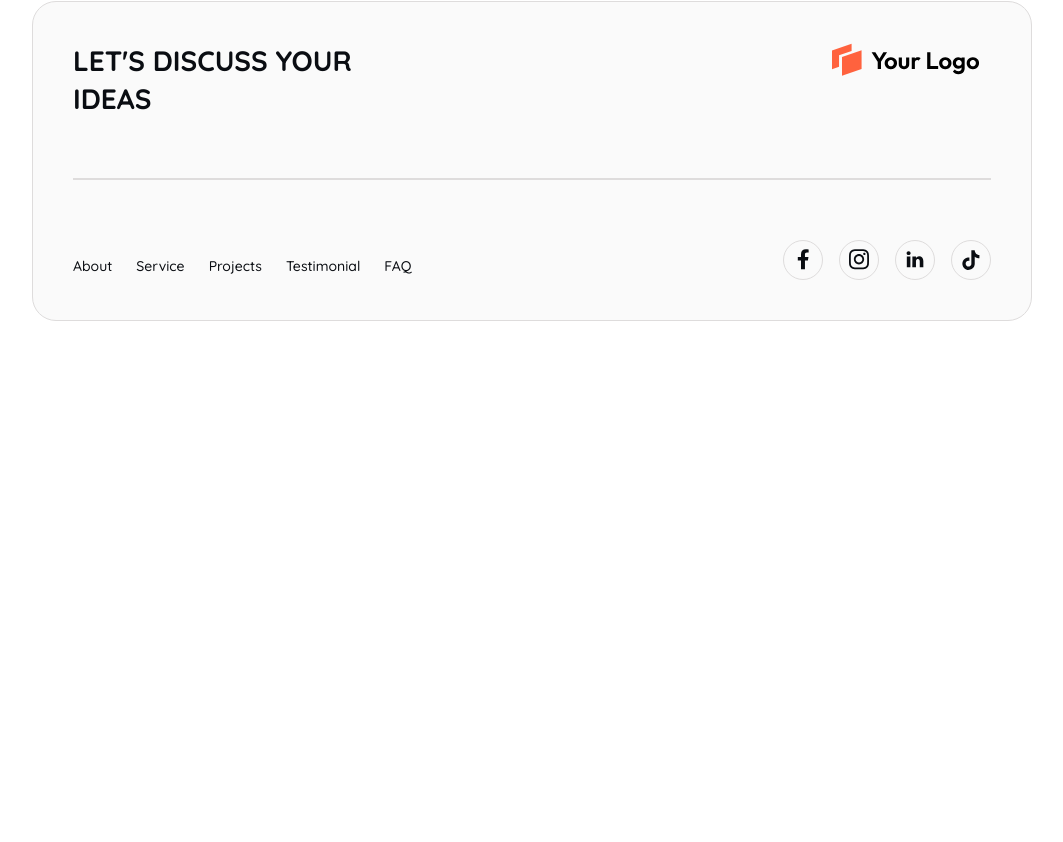
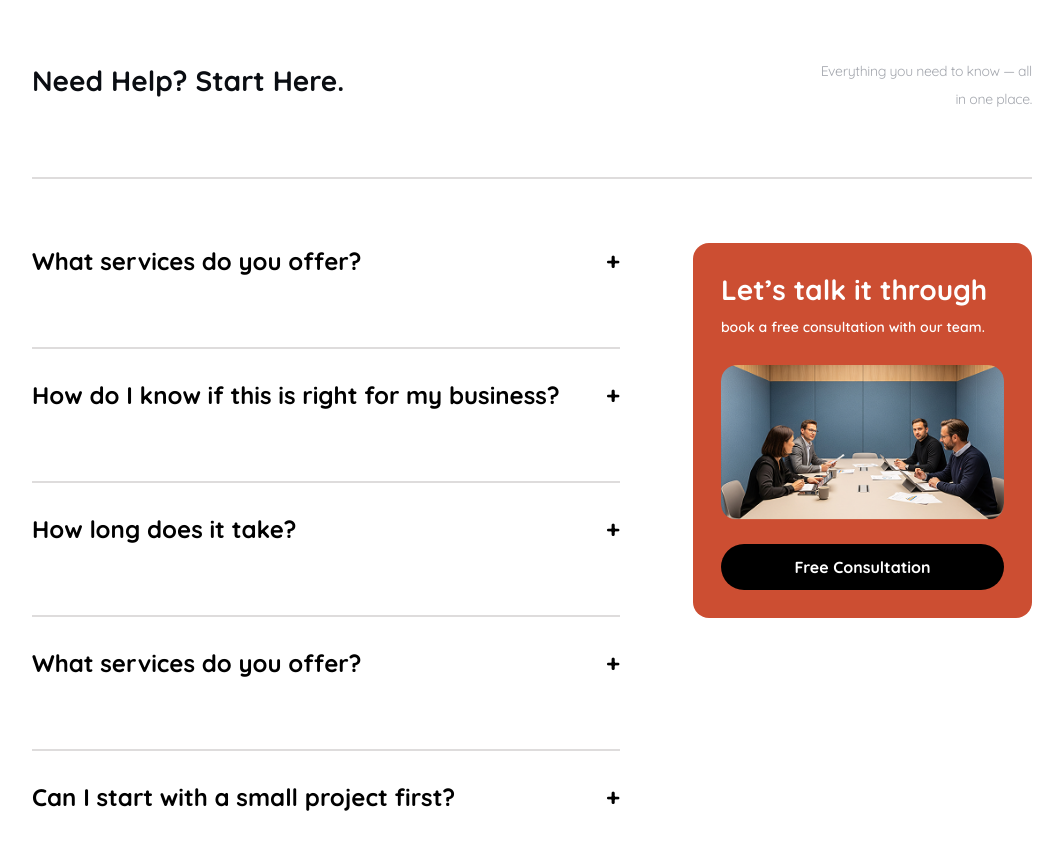
Before and after one commit to hanssav/wph-7-landing-page, a React (Vite) app: page / in a window 1280 px wide. Shown: the part 4418-5260 px from the top of the page, without its empty margins (108-1171 px from the left). Before the commit the page ends 4763 px from the top, so only its background shows below. Built offline with nearby package versions, Linux system fonts and the light colour scheme.

Commit message:
feat/qna-section
Signed-off-by: hanssav <handihandi40@gmail.com>

```diff
--- a/src/App.tsx
+++ b/src/App.tsx
@@ -5,6 +5,7 @@ import Industry from './components/container/IndustrySection';
 import Layout from './components/container/Layout';
 import Portofolio from './components/container/PortofolioSection ';
 import Process from './components/container/ProcessSection';
+import Qna from './components/container/QnaSection';
 import Service from './components/container/ServiceSection';
 import Testimonial from './components/container/TestimonialSection/Testimonial';
 
@@ -20,6 +21,7 @@ function App() {
         <Industry />
         <Portofolio />
         <Testimonial />
+        <Qna />
       </main>
     </Layout>
   );
--- /dev/null
+++ b/src/components/container/QnaSection/Qna.constants.ts
@@ -0,0 +1,36 @@
+import type { Faqs } from './Qna.types';
+
+const faqs: Faqs[] = [
+  {
+    id: 'faq-1',
+    question: 'What services do you offer?',
+    answer:
+      'We provide custom web/app development, cloud solutions, UX/UI design, and more.',
+  },
+  {
+    id: 'faq-2',
+    question: 'How do I know if this is right for my business?',
+    answer:
+      'We provide custom web/app development, cloud solutions, UX/UI design, and more.',
+  },
+  {
+    id: 'faq-3',
+    question: 'How long does it take?',
+    answer:
+      'We provide custom web/app development, cloud solutions, UX/UI design, and more.',
+  },
+  {
+    id: 'faq-4',
+    question: 'What services do you offer?',
+    answer:
+      'We provide custom web/app development, cloud solutions, UX/UI design, and more.',
+  },
+  {
+    id: 'faq-5',
+    question: 'Can I start with a small project first?',
+    answer:
+      'We provide custom web/app development, cloud solutions, UX/UI design, and more.',
+  },
+];
+
+export { faqs };
--- /dev/null
+++ b/src/components/container/QnaSection/Qna.tsx
@@ -0,0 +1,87 @@
+import React from 'react';
+import SectionWrapper from '../SectionWrapper';
+import Typography, { Subtitle, Title } from '../../ui/Typography';
+import { faqs } from './Qna.constants';
+import Button from '../../ui/Button';
+import Image from '../../ui/Image';
+import { images } from '../../../constants';
+
+const HorizontalRule: React.FC = () => (
+  <hr className='border border-base-border dark:border-base-800 w-full' />
+);
+
+const Faq = () => (
+  <React.Fragment>
+    {faqs.map((faq) => (
+      <React.Fragment key={faq.id}>
+        <details className='cursor-pointer mb-3 text-black group flex flex-col gap-4 lg:gap-7 dark:border-base-800 dark:bg-base-950'>
+          <summary className="flex justify-between font-bold text-lg leading-lg lg:text-display-xs lg:leading-display-xs after:content-['+'] group-open:after:content-['−'] dark:text-white">
+            {faq.question}
+          </summary>
+          <Typography
+            size={{ base: 'sm', lg: 'xl' }}
+            weight='normal'
+            className='text-base-500 '
+          >
+            {faq.answer}
+          </Typography>
+        </details>
+        <HorizontalRule />
+      </React.Fragment>
+    ))}
+  </React.Fragment>
+);
+
+const Qna: React.FC = () => {
+  return (
+    <SectionWrapper
+      id='qna'
+      className='flex flex-col py-10 gap-10 lg:py-20 lg:gap-16'
+    >
+      <div className='flex flex-col gap-4 lg:flex-row lg:justify-between'>
+        <Title className='lg:max-w-[340px]'>Need Help? Start Here.</Title>
+        <Subtitle className='lg:max-w-[220px] lg:self-end tracking-tight lg:text-right'>
+          Everything you need to know — all in one place.
+        </Subtitle>
+      </div>
+
+      <HorizontalRule />
+
+      <div className='flex flex-col gap-6 lg:flex-row lg:gap-[73px] lg:items-start'>
+        <div className='flex flex-col gap-7 basis-2/3 lg:gap-7'>
+          <Faq />
+        </div>
+
+        {/* <!-- IMAGE --> */}
+        <div className='flex flex-col gap-4 rounded-2xl lg:gap-6 lg:p-7 bg-primary-300 text-white p-4'>
+          <div className='flex flex-col gap-1'>
+            <Typography
+              weight='bold'
+              size={{ base: 'display-sm', lg: 'display-lg' }}
+            >
+              Let’s talk it through
+            </Typography>
+
+            <Typography weight='semibold' size={{ base: 'sm', lg: 'lg' }}>
+              book a free consultation with our team.
+            </Typography>
+          </div>
+
+          <Image
+            src={images.consultation}
+            id='consultation-image'
+            className='w-full rounded-2xl'
+          />
+          <Button
+            variant='ghost'
+            className='w-full bg-black font-bold text-md leading-md'
+          >
+            Free Consultation
+          </Button>
+        </div>
+      </div>
+    </SectionWrapper>
+  );
+};
+
+export default Qna;
--- /dev/null
+++ b/src/components/container/QnaSection/Qna.types.ts
@@ -0,0 +1,7 @@
+type Faqs = {
+  id: string;
+  question: string;
+  answer: string;
+};
+
+export type { Faqs };
--- /dev/null
+++ b/src/components/container/QnaSection/index.tsx
@@ -0,0 +1,3 @@
+import Qna from './Qna';
+
+export default Qna;
--- a/src/components/ui/Button/Button.tsx
+++ b/src/components/ui/Button/Button.tsx
@@ -4,7 +4,7 @@ import type { ButtonProps } from './Button.types';
 
 const variantClasses = {
   primary: 'bg-primary rounded-full text-white',
-  ghost: 'bg-transparent rounded-full',
+  ghost: 'rounded-full',
 };
 
 const Button: React.FC<ButtonProps> = ({
```
